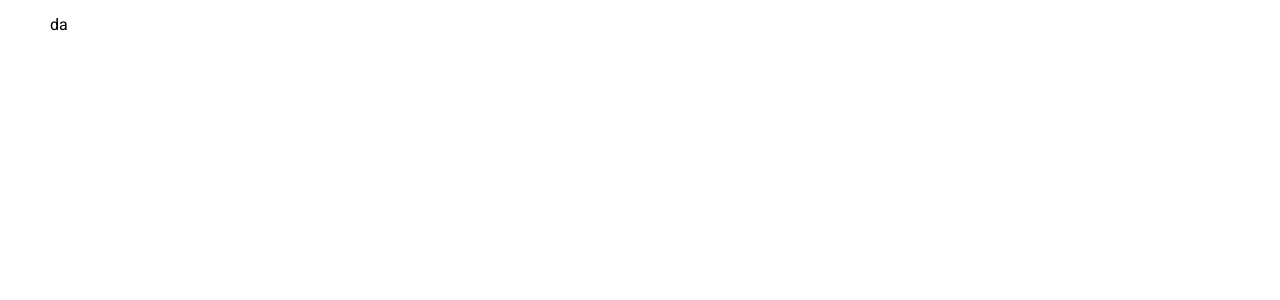
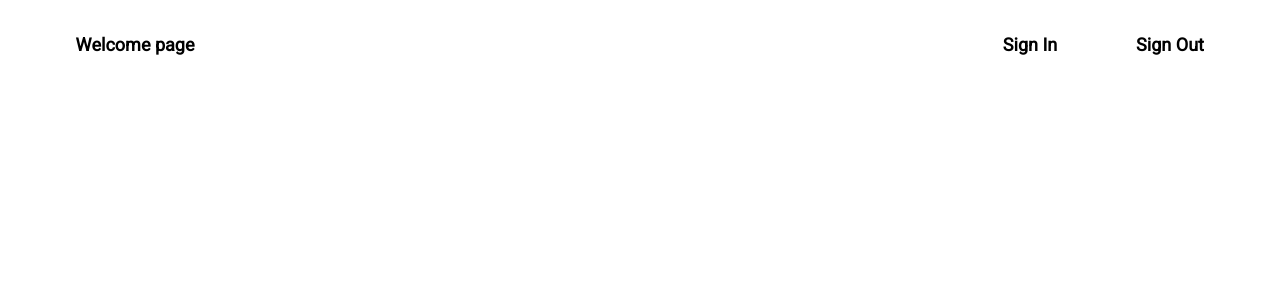
Before and after one commit to ppmarkek/Grafiql-app, a React (Vite) app: page / in a window 1280 px wide. Shown: the top 300 px of the page. Built offline with nearby package versions, Linux system fonts and the light colour scheme.

Commit message:
feat: add Header

```diff
--- a/src/App.tsx
+++ b/src/App.tsx
@@ -3,7 +3,7 @@ import Header from './components/templates/Header/Header';
 function App() {
   return (
     <>
-      <Header></Header>
+      <Header />
     </>
   );
 }
--- a/src/components/templates/Header/Header.tsx
+++ b/src/components/templates/Header/Header.tsx
@@ -1,10 +1,39 @@
+import React, { useState, useEffect } from 'react';
+import { StyledLink, Wrapper } from './style';
 import { Grid } from '@mui/material';
-import { Wrapper } from './style';
 
 const Header = () => {
+  const [isSticky, setIsSticky] = useState(false);
+
+  const handleScroll = () => {
+    const offset = window.scrollY;
+    setIsSticky(offset > 50);
+  };
+
+  useEffect(() => {
+    window.addEventListener('scroll', handleScroll);
+
+    return () => {
+      window.removeEventListener('scroll', handleScroll);
+    };
+  }, []);
+
   return (
-    <Wrapper container>
-      <Grid>da</Grid>
+    <Wrapper container $isSticky={isSticky}>
+      <Grid item xs={6}>
+        <StyledLink $width={'150px'} to={'/'}>
+          Welcome page
+        </StyledLink>
+      </Grid>
+
+      <Grid container item xs={6} justifyContent={'flex-end'} gap={'20px'}>
+        <StyledLink $width={'100px'} to={'/signIn'}>
+          Sign In
+        </StyledLink>
+        <StyledLink $width={'100px'} to={'/signOut'}>
+          Sign Out
+        </StyledLink>
+      </Grid>
     </Wrapper>
   );
 };
--- a/src/components/templates/Header/style.ts
+++ b/src/components/templates/Header/style.ts
@@ -1,9 +1,40 @@
 import { Grid } from '@mui/material';
+import { Link } from 'react-router-dom';
 import styled from 'styled-components';
 
-export const Wrapper = styled(Grid)`
-  height: 50px;
+type LinkStyleProps = {
+  $width?: string;
+  $isSticky?: boolean;
+};
+
+export const Wrapper = styled(Grid)<LinkStyleProps>`
+  height: ${(props) => (props.$isSticky ? '80px' : '90px')};
+  background-color: ${(props) => (props.$isSticky ? '#f0f0f0' : 'transparent')};
   justify-content: space-between;
   align-items: center;
   padding: 0px 50px;
+  position: sticky;
+  top: 0;
+  z-index: 10;
+  transition: all 0.5s ease-in-out;
 `;
+
+export const StyledLink = styled(Link)<LinkStyleProps>`
+  display: flex;
+  align-items: center;
+  justify-content: center;
+  width: ${(props) => props.$width || 'auto'};
+  text-decoration: none;
+  color: #000;
+  font-weight: 700;
+  font-size: 18px;
+  padding: 10px;
+  border-radius: 10px;
+  transition: all 0.5s;
+
+  &:hover {
+    box-shadow:
+      0 -10px 25px rgba(0, 0, 0, 0.25),
+      0 10px 10px rgba(0, 0, 0, 0.1);
+  }
+`;
--- a/src/main.tsx
+++ b/src/main.tsx
@@ -2,9 +2,12 @@ import React from 'react';
 import ReactDOM from 'react-dom/client';
 import App from './App';
 import './index.css';
+import { BrowserRouter } from 'react-router-dom';
 
 ReactDOM.createRoot(document.getElementById('root')!).render(
   <React.StrictMode>
-    <App />
+    <BrowserRouter>
+      <App />
+    </BrowserRouter>
   </React.StrictMode>
 );
```
Also changed, not shown: 1 other file (tests, documents, lock files or other folders).
